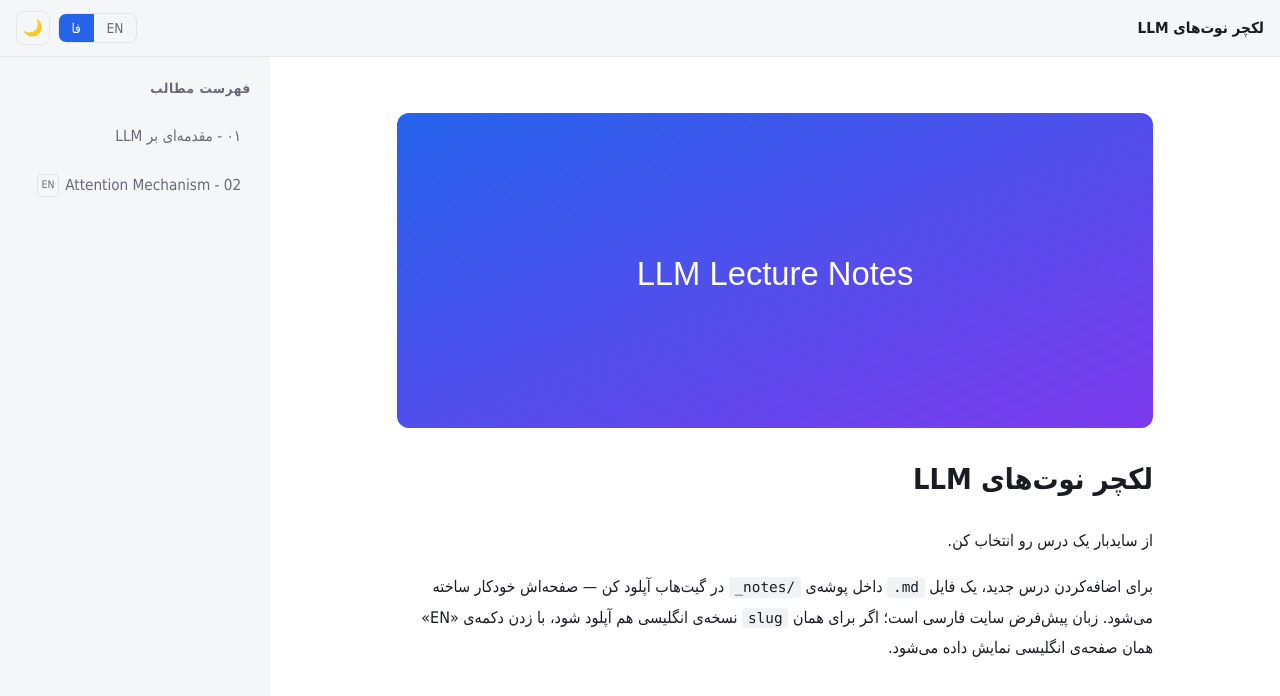
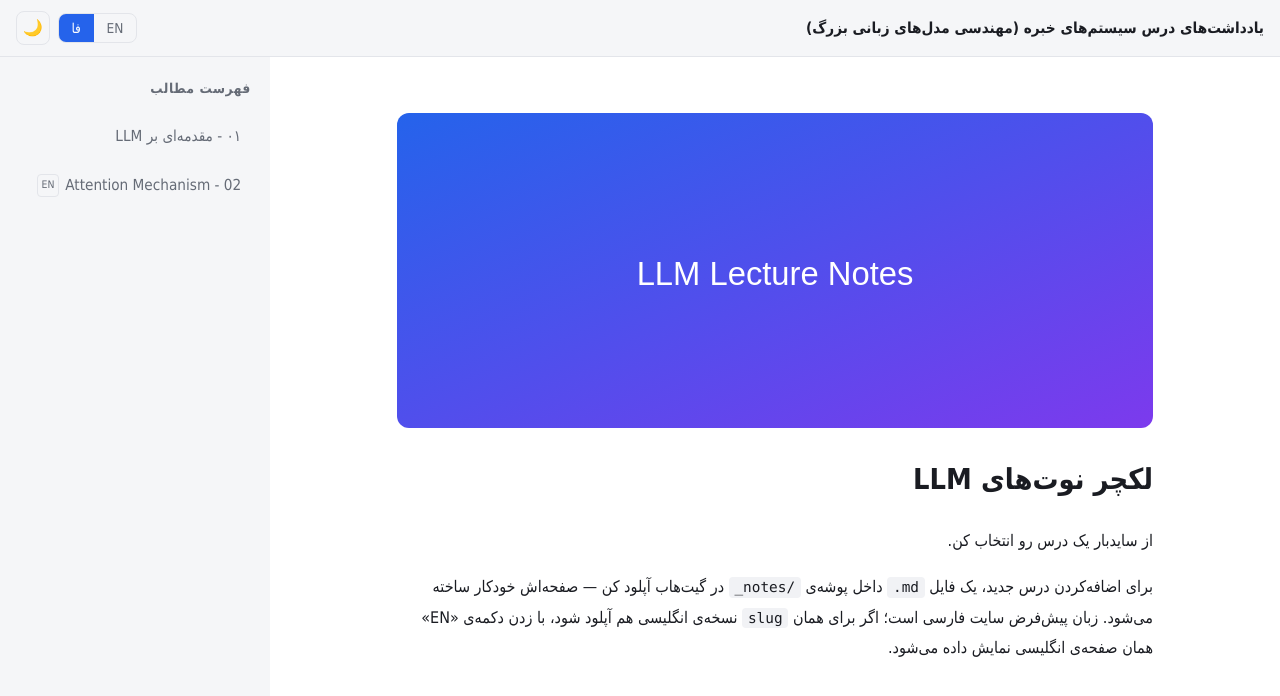
Before and after one commit to sbu-llm/notes, a Jekyll site: the page built from index.md, in a window 1280 px wide. Shown: the top 696 px of the page. Built offline with Jekyll 4.4.1, drawn with Linux system fonts in a browser that asks for light colours; a style sheet for code colours, icons or effects is not loaded.

Commit message:
Update _config.yml

```diff
--- a/_config.yml
+++ b/_config.yml
@@ -1,5 +1,5 @@
 title: "LLM Lecture Notes"
-title_fa: "لکچر نوت‌های LLM"
+title_fa: "یادداشت‌های درس سیستم‌های خبره (مهندسی مدل‌های زبانی بزرگ)"
 description: "Lecture notes for the LLM course"
 
 collections:
```
